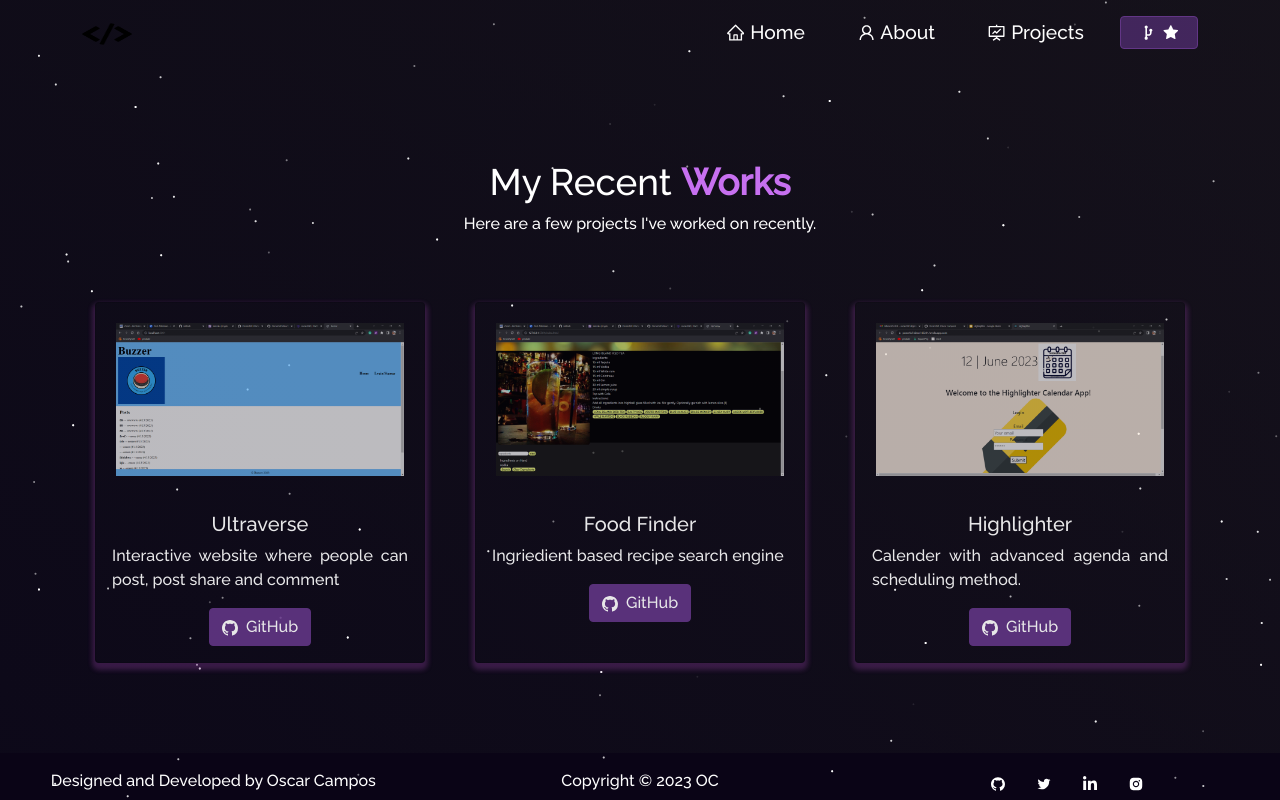
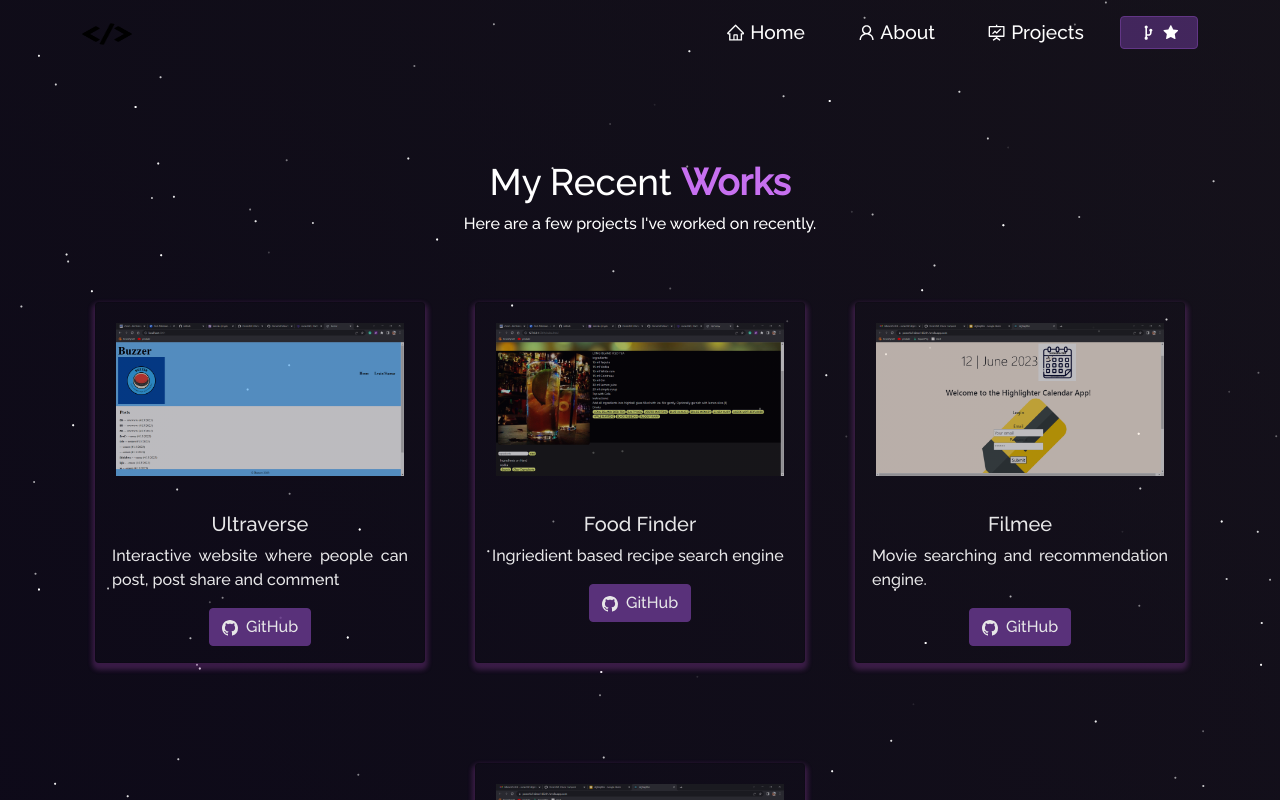
Before and after one commit to Oscarc691/ReactPortfolio, a React (Create React App) app: page /project in a window 1280 px wide. Shown: the top 800 px of the page. Built offline with nearby package versions, Linux system fonts and the light colour scheme.

Commit message:
Filmee Project added, more to come soon

```diff
--- a/src/components/Projects/Projects.js
+++ b/src/components/Projects/Projects.js
@@ -46,18 +46,23 @@ function Projects() {
             <ProjectCard
               imgPath={highlighter}
               isBlog={false}
+              title="Filmee"
+              description="Movie searching and recommendation engine."
+              ghLink="https://github.com/Oscarc691/Filmee"
+
+            />
+          </Col>
+
+          <Col md={4} className="project-card">
+            <ProjectCard
+              imgPath={highlighter}
+              isBlog={false}
               title="Highlighter"
               description="Calender with advanced agenda and scheduling method."
               ghLink="https://peaceful-island-43281.herokuapp.com/"
 
             />
           </Col>
-
-
-
-
-
-
         </Row>
       </Container>
     </Container>
```
